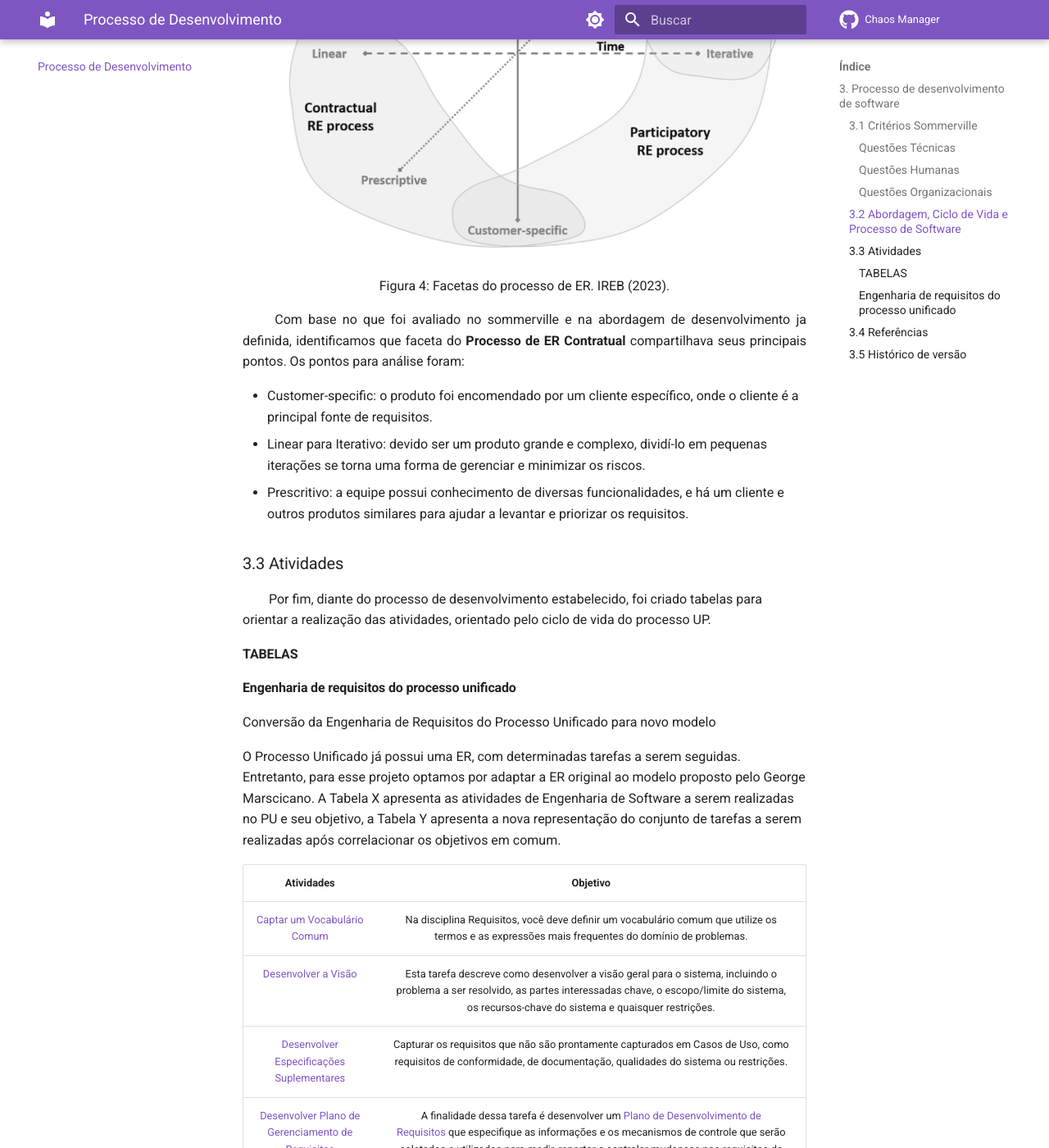
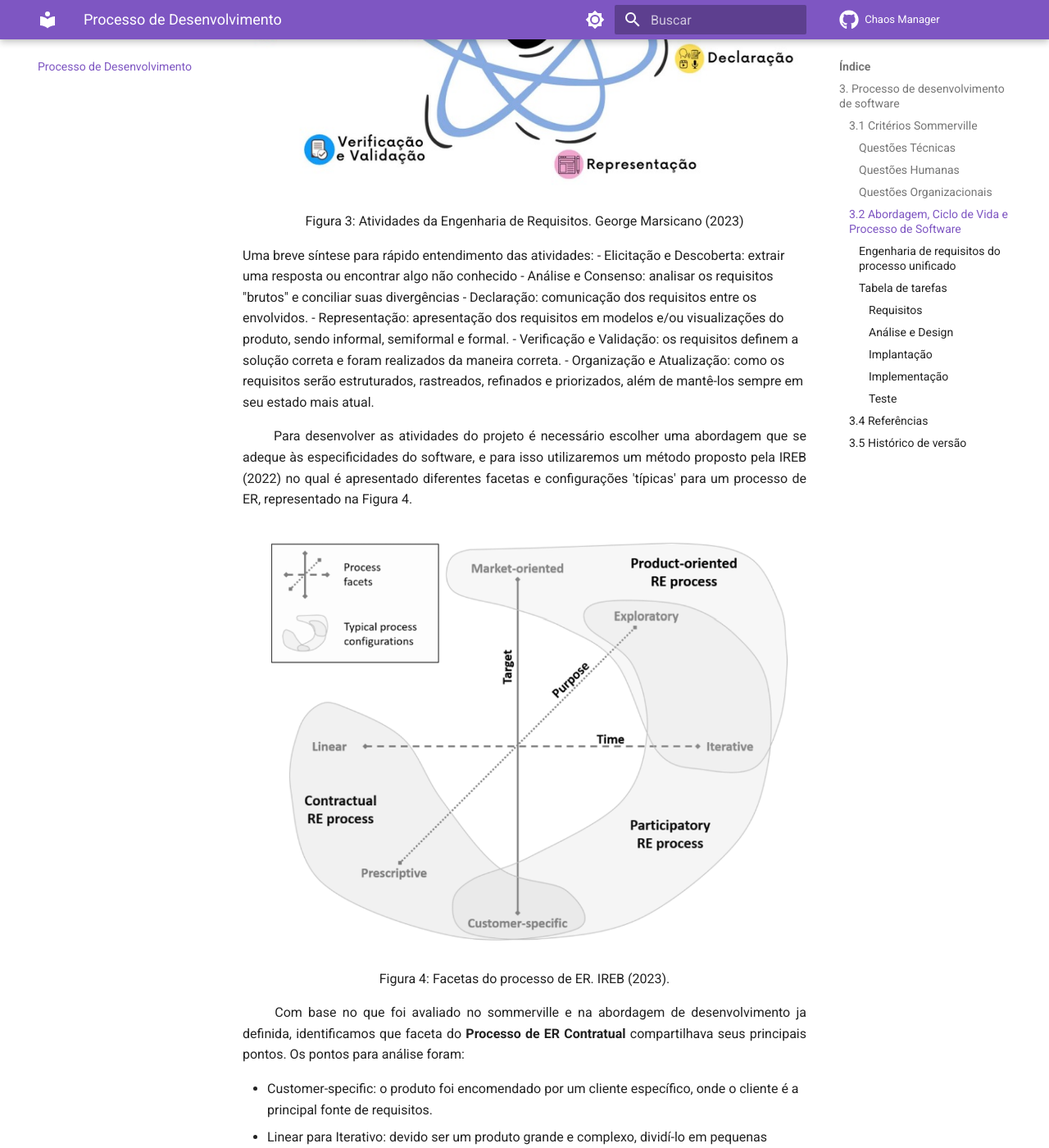
Before and after one commit to mdsreq-fga-unb/2023.2-ChaosManager, an MkDocs documentation site: the page built from docs/processo_software.md, in a window 1280 px wide and 1400 px high, scrolled down 2993 px. Shown: the whole window at 82% size. Built offline with MkDocs 1.6.1 and Material for MkDocs 9.7.7, drawn with Linux system fonts in a browser that asks for light colours; comment, search, counter and statistics services are not loaded; some of the changed text lies outside the part shown.

Commit message:
Update processo_software.md

```diff
--- a/docs/processo_software.md
+++ b/docs/processo_software.md
@@ -61,6 +61,28 @@
 
 <p align="justify"> &emsp;&emsp;
 
+### 3.3 Processo de Engenharia de Requisitos
+
+<p align="justify"> &emsp;&emsp;
+A Engenharia de requisitos é utilizada para capturar os requisitos necessários a construção de um software de qualidade. Atentando a isso, selecionamos o modelo proposto por George Marsicano (2023), apresentado na Figura 3, onde consta as atividades da Engenharia de Requisitos (ER):</p>
+
+<div align="center" style="text-align: center">
+<img src="https://raw.githubusercontent.com/mdsreq-fga-unb/2023.2-ChaosManager/main/docs/assets/processo/ativER.jpeg">
+
+<p>Figura 3: Atividades da Engenharia de Requisitos. George Marsicano (2023)</p>
+</div>
+
+Uma breve síntese para rápido entendimento das atividades:
+
+- Elicitação e Descoberta: extrair uma resposta ou encontrar algo não conhecido
+- Análise e Consenso: analisar os requisitos "brutos" e conciliar suas divergências
+- Declaração: comunicação dos requisitos entre os envolvidos.
+- Representação: apresentação dos requisitos em modelos e/ou visualizações do produto, sendo informal, semiformal e formal.
+- Verificação e Validação: os requisitos definem a solução correta e foram realizados da maneira correta.
+- Organização e Atualização: como os requisitos serão estruturados, rastreados, refinados e priorizados, além de mantê-los sempre em seu estado mais atual.
+
+<p align="justify"> &emsp;&emsp;
+
 Para desenvolver as atividades do projeto é necessário escolher uma abordagem que se adeque às especificidades do software, e para isso utilizaremos um método proposto pela IREB (2022) no qual é apresentado diferentes facetas e configurações 'típicas' para um processo de ER, representado na Figura 4. </p>
 
 <div align="center" style="text-align: center">
@@ -75,7 +97,7 @@
 <ul>
   <li>Customer-specific: o produto foi encomendado por um cliente específico, onde o cliente é a principal fonte de requisitos.</li>
   <li>Linear para Iterativo: devido ser um produto grande e complexo, dividí-lo em pequenas iterações se torna uma forma de gerenciar e minimizar os riscos.</li>
-  <li>Prescritivo: a equipe possui conhecimento de diversas funcionalidades, e há um cliente e outros produtos similares para ajudar a levantar e priorizar os requisitos.</li>
+  <li>Prescritivo: a equipe possui conhecimento de diversas funcionalidades, e há um cliente e outros produtos similares para ajudar a elicitar e priorizar os requisitos.</li>
 </ul>
 </p>
 
@@ -83,13 +105,11 @@
 
 &emsp;&emsp;Por fim, diante do processo de desenvolvimento estabelecido, foi criado tabelas para orientar a realização das atividades, orientado pelo ciclo de vida do processo UP.</p>
 
-#### TABELAS
-
 #### Engenharia de requisitos do processo unificado
 
-Conversão da Engenharia de Requisitos do Processo Unificado para novo modelo
+Conversão da Engenharia de Requisitos do Processo Unificado para novo modelo.
 
-O Processo Unificado já possui uma ER, com determinadas tarefas a serem seguidas. Entretanto, para esse projeto optamos por adaptar a ER original ao modelo proposto pelo George Marscicano. A Tabela X apresenta as atividades de Engenharia de Software a serem realizadas no PU e seu objetivo, a Tabela Y apresenta a nova representação do conjunto de tarefas a serem realizadas após correlacionar os objetivos em comum.
+O Processo Unificado já possui uma ER, com determinadas tarefas a serem seguidas. Entretanto, para esse projeto optamos por adaptar a ER original ao modelo proposto pelo George Marscicano. A Tabela 1 apresenta as atividades de Engenharia de Software a serem realizadas no PU e seu objetivo, a Tabela 2 apresenta a nova representação do conjunto de tarefas a serem realizadas após correlacionar os objetivos em comum.
 
 |Atividades|Objetivo|
 | :-: | :-: |
@@ -106,6 +126,9 @@
 |[Priorizar Casos de Uso](https://www.cin.ufpe.br/~gta/rup-vc/value_creation/tasks/prioritize_use_cases_vc_5D6764AD.html)|Essa tarefa é onde os agentes e casos de uso são identificados para suportar os requisitos que estão sendo implementados. Identificar os agentes e os casos de uso explicitamente define o escopo do sistema.|
 |[Revisar Requisitos](https://www.cin.ufpe.br/~gta/rup-vc/core.base_rup/tasks/review_requirements_5DF661FE.html)|A finalidade dessa tarefa é garantir formalmente que os resultados das tarefas dos requisitos estejam em conformidade com a visão que o cliente tem do sistema.|
 
+<div align="center" style="text-align: center">
+<p>Tabela 1: ER do Processo Unificado.</p>
+</div>
 
 
 |Atividades novo modelo|Atividades adaptadas do PU|
@@ -117,13 +140,15 @@
 |Verificação e Validação|[Revisar Requisitos](https://www.cin.ufpe.br/~gta/rup-vc/core.base_rup/tasks/review_requirements_5DF661FE.html) |
 |Organização e Atualização|[Detalhar os Requisitos de Software](https://www.cin.ufpe.br/~gta/rup-vc/core.base_rup/tasks/detail_software_requirements_A7F0A215.html)[Desenvolver Plano de Gerenciamento de Requisitos](https://www.cin.ufpe.br/~gta/rup-vc/core.base_rup/tasks/develop_rm_plan_89FFEB9A.html)[Gerenciar Dependências](https://www.cin.ufpe.br/~gta/rup-vc/core.base_rup/tasks/manage_dependencies_4F6CEFAA.html)[Priorizar Casos de Uso](https://www.cin.ufpe.br/~gta/rup-vc/value_creation/tasks/prioritize_use_cases_vc_5D6764AD.html)|
 
-Tabela de tarefas
+<div align="center" style="text-align: center">
+<p>Tabela 2: Adaptação para o modelo de ER de George Marsciano.</p>
+</div>
+
+#### Tabela de tarefas
 
 Para auxiliar a execução das atividades a serem realizadas durante o desenvolvimento do projeto, foi definido quais tarefas devem ser executadas nos 5 fluxos de trabalho principais, quais métodos e quais ferramentas serão utilizados para executá-las e qual o artefato gerado ao fim da atividade. Em algumas atividades determinados artefatos são atualizados após sua execução, entretanto foram adicionados apenas os artefatos gerados específicos por aquela tarefa. Além disso, muitos documentos citados são uma parte produzida para um artefato maior, que não necessariamente terão um artefato específico para documentá-los todos. Por fim, devido o prazo curto da disciplina, algumas atividades ou artefatos que seriam destinados a projetos de grande porte foram desconsiderados inicialmente.
 
-Requisitos
-
-
+##### Requisitos
 
 |Atividades|Método|Ferramenta|Artefatos|
 | :- | :- | :- | :- |
@@ -134,7 +159,7 @@
 |Verificação e Validação|Checklist de Verificação, Revisão, Feedback|Gitpages, Word, site UFPE|[Registro de Revisão](https://www.cin.ufpe.br/~gta/rup-vc/core.base_rup/workproducts/rup_review_record_CA816ECE.html)|
 |Organização e Atualização|Product backlog, Casos de Uso, Feedback|` `Github, Lucidchart|<p>[Requisito de Software](https://www.cin.ufpe.br/~gta/rup-vc/core.base_rup/workproducts/rup_software_requirement_32CECE14.html)</p><p>[Plano de Gerenciamento de Requisitos](https://www.cin.ufpe.br/~gta/rup-vc/core.base_rup/workproducts/rup_requirements_management_plan_1CA2ED11.html) </p>|
 
-Análise e Design
+##### Análise e Design
 
 |Atividades|Método|Ferramenta|Artefatos|
 | :- | :- | :- | :- |
@@ -142,14 +167,14 @@
 |[Projetar a Interface com o Usuário](https://www.cin.ufpe.br/~gta/rup-vc/core.base_rup/tasks/design_user_interface_DAABE09F.html)|Prototipagem de baixa fidelidade|Miro|[Mapa de Navegação](https://www.cin.ufpe.br/~gta/rup-vc/core.base_rup/workproducts/rup_navmap_73AF74E2.html)|
 |[Criar um Protótipo da Interface do Usuário](https://www.cin.ufpe.br/~gta/rup-vc/core.base_rup/tasks/prototype_user_interface_C495CB55.html)|Prototipagem de Alta fidelidade|Figma|[Protótipo da Interface do Usuário](https://www.cin.ufpe.br/~gta/rup-vc/core.base_rup/workproducts/rup_user_interface_prototype_7237E5AA.html?nodeId=ee708887)|
 
-Implantação
+##### Implantação
 
 |Atividades|Método|Ferramenta|Artefatos|
 | :- | :- | :- | :- |
 |[Desenvolver Manual de Guia de Estilo](https://www.cin.ufpe.br/~gta/rup-vc/core.base_rup/tasks/develop_manual_styleguide_EF16A491.html)|Entrevista, avaliação heurística.|Teams|[Manual de Guia de Estilo](https://www.cin.ufpe.br/~gta/rup-vc/core.base_rup/workproducts/rup_manual_styleguide_2E6E0412.html)|
 |[Desenvolver Material de Suporte](https://www.cin.ufpe.br/~gta/rup-vc/core.base_rup/tasks/develop_end_user_support_materials_E46AC109.html)|Análise documental, teste de usabilidade|Google, artefatos gerados|[Material de Suporte do Usuário](https://www.cin.ufpe.br/~gta/rup-vc/core.base_rup/workproducts/rup_support_material_F6EEF661.html)|
 
-Implementação
+##### Implementação
 
 |Atividades|Método|Ferramenta|Artefatos|
 | :- | :- | :- | :- |
@@ -157,7 +182,7 @@
 |[Estruturar o Modelo de Implementação](https://www.cin.ufpe.br/~gta/rup-vc/core.base_rup/tasks/structure_implementation_model_E0E0DEF9.html)|Análise documental, Representação do modelo (UML)|Lucidchart, gitpages|[Modelo de Implementação](https://www.cin.ufpe.br/~gta/rup-vc/core.base_rup/workproducts/rup_implementation_model_5858DB65.html)|
 |[Implementar Teste do Desenvolvedor](https://www.cin.ufpe.br/~gta/rup-vc/core.base_rup/tasks/implement_developer_test_66FE6BEE.html)|Teste unitário|IDE, github actions|[Teste do Desenvolvedor](https://www.cin.ufpe.br/~gta/rup-vc/core.base_rup/workproducts/rup_developer_test_44109C5.html)|
 
-Teste
+##### Teste
 
 |Atividades|Método|Ferramenta|Artefatos|
 | :- | :- | :- | :- |
```
